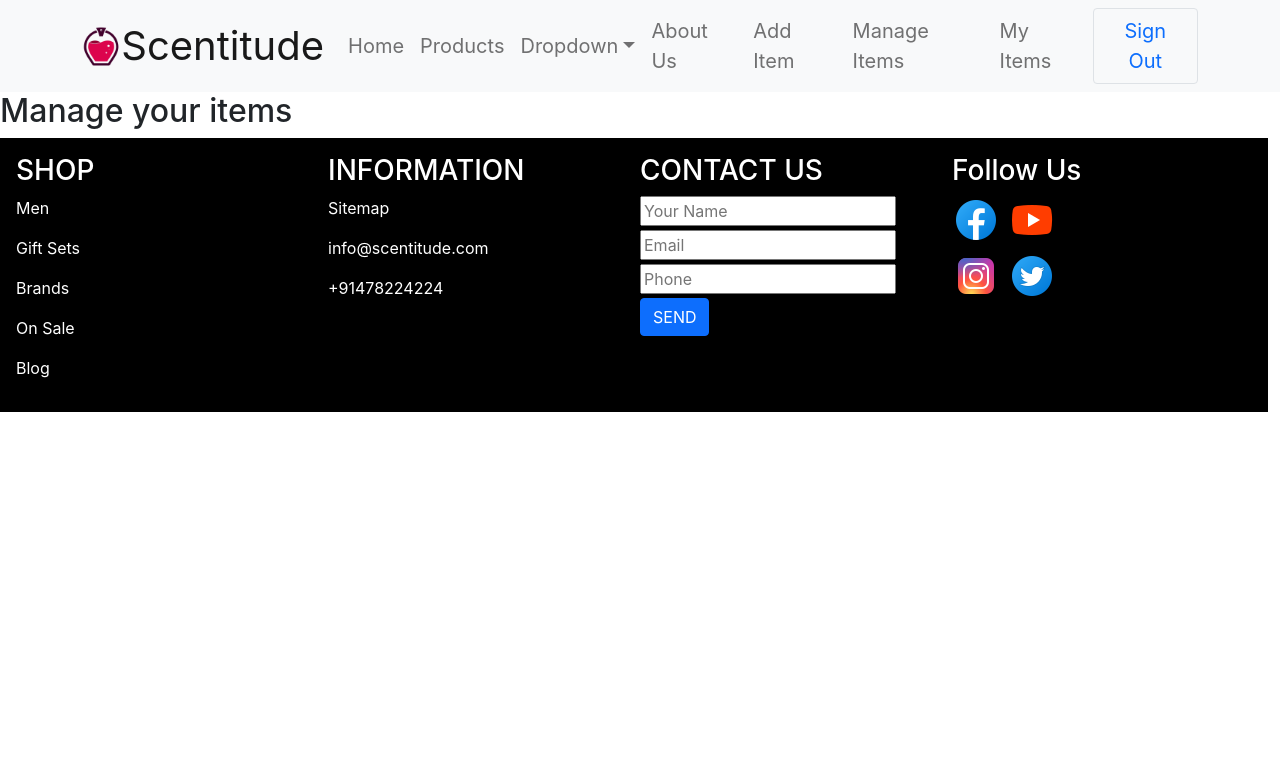
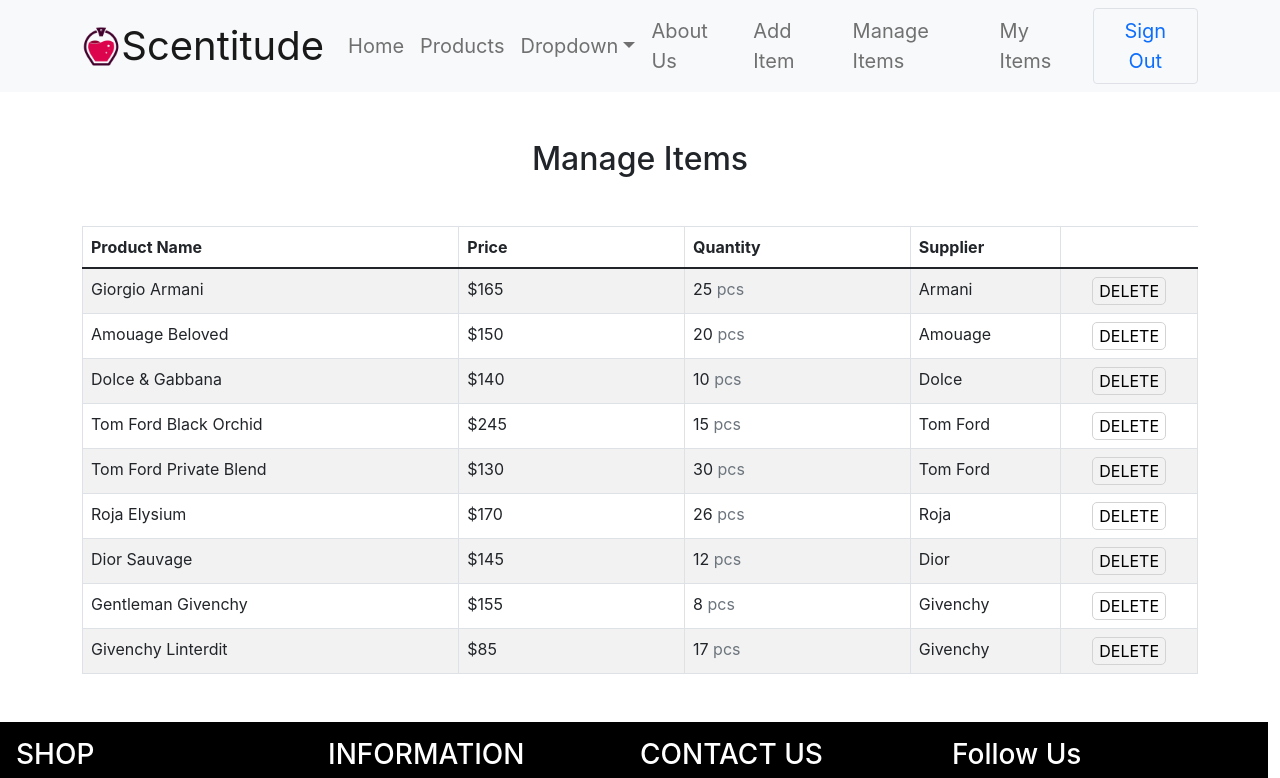
Before and after one commit to rakibul114/warehouse-management-client, a React (Create React App) app: page /manage in a window 1280 px wide. Shown: the top 778 px of the page. Built offline with nearby package versions, Linux system fonts and the light colour scheme; no server answers; sample sign-in values are in the browser's storage.

Commit message:
created react bootstrap table for manage items page

```diff
--- a/public/product.json
+++ b/public/product.json
@@ -2,8 +2,8 @@
   {
     "_id": "626cb81179f897764b6b3e92",
     "picture": "https://i.ibb.co/ynJF2mV/armani.png",
-    "price": 20,
-    "quantity": 38,
+    "price": 165,
+    "quantity": 25,
     "name": "Giorgio Armani",
     "description": "Ex cupidatat incididunt excepteur ea ipsum. Aliqua et proident ullamco labore. Nostrud et cupidatat minim quis. Dolore occaecat occaecat ut enim voluptate aliqua do reprehenderit. Eu cupidatat elit laborum mollit enim.\r\n",
     "supplier": "Armani"
@@ -11,8 +11,8 @@
   {
     "_id": "626cb811cfbb5635d4b62e75",
     "picture": "https://i.ibb.co/JxDKZhP/amouage.png",
-    "price": 20,
-    "quantity": 37,
+    "price": 150,
+    "quantity": 20,
     "name": "Amouage Beloved",
     "description": "Tempor ad veniam excepteur id eu laborum veniam. Lorem magna quis nostrud ut laborum. Est nisi dolore sint quis. Cupidatat Lorem qui est velit et laborum. Exercitation aliqua tempor ut cupidatat esse amet laborum et aliquip cillum.\r\n",
     "supplier": "Amouage"
@@ -20,8 +20,8 @@
   {
     "_id": "626cb811acab38256003aa4f",
     "picture": "https://i.ibb.co/6gd7Qbb/dolce.png",
-    "price": 28,
-    "quantity": 21,
+    "price": 140,
+    "quantity": 10,
     "name": "Dolce & Gabbana",
     "description": "Nostrud incididunt adipisicing ex consequat qui irure et esse proident do est. Mollit qui ea laborum laborum et voluptate amet in est commodo elit pariatur. Veniam proident pariatur aute tempor aute.\r\n",
     "supplier": "Dolce"
@@ -29,8 +29,8 @@
   {
     "_id": "626cb8112bddb3b4a396f3f0",
     "picture": "https://i.ibb.co/KbVf4TY/tom-orchid.png",
-    "price": 24,
-    "quantity": 27,
+    "price": 245,
+    "quantity": 15,
     "name": "Tom Ford Black Orchid",
     "description": "Eu esse aliqua esse dolor dolore do consectetur cillum ea deserunt excepteur duis. Sint proident adipisicing sunt ad amet exercitation elit. Ex exercitation magna elit pariatur aliqua id deserunt sunt ullamco aute sunt.\r\n",
     "supplier": "Tom Ford"
@@ -38,8 +38,8 @@
   {
     "_id": "626cb811e62d66d420fb6cb2",
     "picture": "https://i.ibb.co/BHJPfpt/tom-private.png",
-    "price": 23,
-    "quantity": 35,
+    "price": 130,
+    "quantity": 30,
     "name": "Tom Ford Private Blend",
     "description": "Dolore irure voluptate anim commodo sunt. Culpa exercitation dolore amet reprehenderit aute mollit qui consectetur tempor elit dolor duis. Minim non do nostrud ea ea cillum incididunt minim eu eiusmod do ex ad.\r\n",
     "supplier": "Tom Ford"
@@ -47,8 +47,8 @@
   {
     "_id": "626cb8117e574723a78b6c02",
     "picture": "https://i.ibb.co/nP2KcxY/roja.png",
-    "price": 36,
-    "quantity": 22,
+    "price": 170,
+    "quantity": 26,
     "name": "Roja Elysium",
     "description": "Eiusmod proident laborum in ea in pariatur officia. Nulla deserunt quis ex adipisicing. Commodo labore cupidatat voluptate adipisicing do consequat velit et laborum.\r\n",
     "supplier": "Roja"
@@ -56,7 +56,7 @@
   {
     "_id": "626cb8127e575722a78c6c08",
     "picture": "https://i.ibb.co/f1Q2TgP/sauvage.png",
-    "price": 45,
+    "price": 145,
     "quantity": 12,
     "name": "Dior Sauvage",
     "description": "Eiusmod proident laborum in ea in pariatur officia. Nulla deserunt quis ex adipisicing. Commodo labore cupidatat voluptate adipisicing do consequat velit et laborum.\r\n",
@@ -66,7 +66,7 @@
   {
     "_id": "626cb7127e505722a79c5c01",
     "picture": "https://i.ibb.co/L6TgcVg/gentleman.png",
-    "price": 55,
+    "price": 155,
     "quantity": 8,
     "name": "Gentleman Givenchy",
     "description": "Eiusmod proident laborum in ea in pariatur officia. Nulla deserunt quis ex adipisicing. Commodo labore cupidatat voluptate adipisicing do consequat velit et laborum.\r\n",
@@ -75,8 +75,8 @@
   {
     "_id": "626ca7136e505762h79c5c09",
     "picture": "https://i.ibb.co/BjdFw2H/linterdit.png",
-    "price": 65,
-    "quantity": 15,
+    "price": 85,
+    "quantity": 17,
     "name": "Givenchy Linterdit",
     "description": "Eiusmod proident laborum in ea in pariatur officia. Nulla deserunt quis ex adipisicing. Commodo labore cupidatat voluptate adipisicing do consequat velit et laborum.\r\n",
     "supplier": "Givenchy"
--- a/src/Pages/Home/BrandSlider/BrandSlider.js
+++ b/src/Pages/Home/BrandSlider/BrandSlider.js
@@ -3,9 +3,21 @@
 import { Carousel } from "react-bootstrap";
 
 
-import img1 from '../../../images/brands/img11.PNG';
-import img2 from '../../../images/brands/img13.PNG';
-import img3 from '../../../images/brands/img14.PNG';
+import img1 from '../../../images/brands/img1.PNG';
+import img2 from '../../../images/brands/img2.PNG';
+import img3 from '../../../images/brands/img3.PNG';
+import img4 from '../../../images/brands/img4.PNG';
+import img5 from '../../../images/brands/img5.PNG';
+import img6 from '../../../images/brands/img6.PNG';
+import img7 from '../../../images/brands/img7.PNG';
+import img8 from '../../../images/brands/img8.PNG';
+import img9 from '../../../images/brands/img9.PNG';
+import img10 from '../../../images/brands/img10.PNG';
+import img11 from '../../../images/brands/img11.PNG';
+import img12 from '../../../images/brands/img12.PNG';
+import img13 from '../../../images/brands/img13.PNG';
+import img14 from '../../../images/brands/img14.PNG';
+import img15 from '../../../images/brands/img15.PNG';
 
 
 
@@ -22,27 +34,61 @@
       <div className="w-25 mx-auto mb-5 p-5">
         <Carousel activeIndex={index} onSelect={handleSelect}>
           <Carousel.Item>
-            <img
-              className="d-block w-100"
-              src={img1}
-              alt="First slide"
-            />
-            </Carousel.Item>
+            <img className="d-block w-100" src={img1} alt="First slide" />
+          </Carousel.Item>
 
           <Carousel.Item>
-            <img
-              className="d-block w-100"
-              src={img2}
-              alt="Second slide"
-            />
-            </Carousel.Item>
+            <img className="d-block w-100" src={img2} alt="Second slide" />
+          </Carousel.Item>
 
           <Carousel.Item>
-            <img
-              className="d-block w-100"
-              src={img3}
-              alt="Third slide"
-            />
+            <img className="d-block w-100" src={img3} alt="Third slide" />
+          </Carousel.Item>
+
+          <Carousel.Item>
+            <img className="d-block w-100" src={img4} alt="Fourth slide" />
+          </Carousel.Item>
+
+          <Carousel.Item>
+            <img className="d-block w-100" src={img5} alt="Fifth slide" />
+          </Carousel.Item>
+
+          <Carousel.Item>
+            <img className="d-block w-100" src={img6} alt="Sixth slide" />
+          </Carousel.Item>
+
+          <Carousel.Item>
+            <img className="d-block w-100" src={img7} alt="Seventh slide" />
+          </Carousel.Item>
+
+          <Carousel.Item>
+            <img className="d-block w-100" src={img8} alt="Eighth slide" />
+          </Carousel.Item>
+
+          <Carousel.Item>
+            <img className="d-block w-100" src={img9} alt="Ninth slide" />
+          </Carousel.Item>
+
+          <Carousel.Item>
+            <img className="d-block w-100" src={img10} alt="Tenth slide" />
+          </Carousel.Item>
+
+          <Carousel.Item>
+            <img className="d-block w-100" src={img11} alt="Eleventh slide" />
+          </Carousel.Item>
+
+          <Carousel.Item>
+            <img className="d-block w-100" src={img12} alt="Twelve slide" />
+          </Carousel.Item>
+
+          <Carousel.Item>
+            <img className="d-block w-100" src={img13} alt="Thirteenth slide" />
+          </Carousel.Item>
+          <Carousel.Item>
+            <img className="d-block w-100" src={img14} alt="Fourteenth slide" />
+          </Carousel.Item>
+          <Carousel.Item>
+            <img className="d-block w-100" src={img15} alt="Fifteenth slide" />
           </Carousel.Item>
         </Carousel>
       </div>
--- a/src/Pages/Home/Products/Products.js
+++ b/src/Pages/Home/Products/Products.js
@@ -1,18 +1,13 @@
 import React, { useEffect, useState } from "react";
 import { useNavigate } from "react-router-dom";
+import useProducts from "../../../hooks/useProducts";
 import Product from "../Product/Product";
 import "./Products.css";
 
 const Products = () => {
+  const [products, setProducts] = useProducts();
   const navigate = useNavigate();
-  const [products, setProducts] = useState([]);
 
-  useEffect(() => {
-    const url = "product.json";
-    fetch(url)
-      .then((res) => res.json())
-      .then((data) => setProducts(data));
-  }, []);
 
   const navigateToManageInventory = () => {
     navigate('/manage');
@@ -22,7 +17,7 @@
     <div className="container">
       <h1 className="products-title text-center">PERFUME COLLECTION</h1>
       <div className="row row-cols-1 row-cols-md-2 row-cols-lg-3 g-5">
-        {products.map((product) => (
+        {products.slice(0, 6).map((product) => (
           <Product key={product._id} product={product}></Product>
         ))}
       </div>
--- /dev/null
+++ b/src/Pages/Items/ManageItems/ManageItems.css
@@ -0,0 +1,10 @@
+.delete-button{
+    border: 1px solid lightgrey;
+    border-radius: 5px;
+    background-color: transparent;
+    transition: 0.3s ease-in-out;
+}
+.delete-button:hover{
+    background-color: red;
+    color: white;
+}
--- a/src/Pages/Items/ManageItems/ManageItems.js
+++ b/src/Pages/Items/ManageItems/ManageItems.js
@@ -1,10 +1,42 @@
 import React from 'react';
+import { Table } from 'react-bootstrap';
+import useProducts from '../../../hooks/useProducts';
+import './ManageItems.css';
+
 
 const ManageItems = () => {
+  const [products, setProducts] = useProducts();
+
+
     return (
+      <div className="container my-5">
         <div>
-            <h2>Manage your items</h2>
+          <h2 className='text-center mb-5'>Manage Items</h2>
+          <div>
+            <Table striped bordered hover>
+              <thead>
+                <tr>
+                  <th>Product Name</th>
+                  <th>Price</th>
+                  <th>Quantity</th>
+                  <th>Supplier</th>
+                </tr>
+              </thead>
+              <tbody>
+                {products.map((product) => (
+                  <tr key={product._id}>
+                    <td width={250}>{product.name}</td>
+                    <td width={150}>${product.price}</td>
+                    <td width={150}>{product.quantity} <span className='text-secondary'>pcs</span></td>
+                    <td width={100}>{product.supplier}</td>
+                    <td className='text-center' width={50}><button className='delete-button'>DELETE</button></td>
+                  </tr>
+                ))}
+              </tbody>
+            </Table>
+          </div>
         </div>
+      </div>
     );
 };
 
--- a/src/Pages/Shared/Loading/Loading.js
+++ b/src/Pages/Shared/Loading/Loading.js
@@ -1,14 +1,13 @@
-import React from 'react';
-
+import React from "react";
 
 const Loading = () => {
-    return (
-      <div className='text-center d-flex justify-content-center align-items-center'>
-        <div class="spinner-border text-dark" role="status">
-          <span class="visually-hidden">Loading...</span>
-        </div>
+  return (
+    <div className="text-center d-flex justify-content-center align-items-center">
+      <div className="spinner-border text-dark" role="status">
+        <span className="visually-hidden">Loading...</span>
       </div>
-    );
+    </div>
+  );
 };
 
 export default Loading;
```
